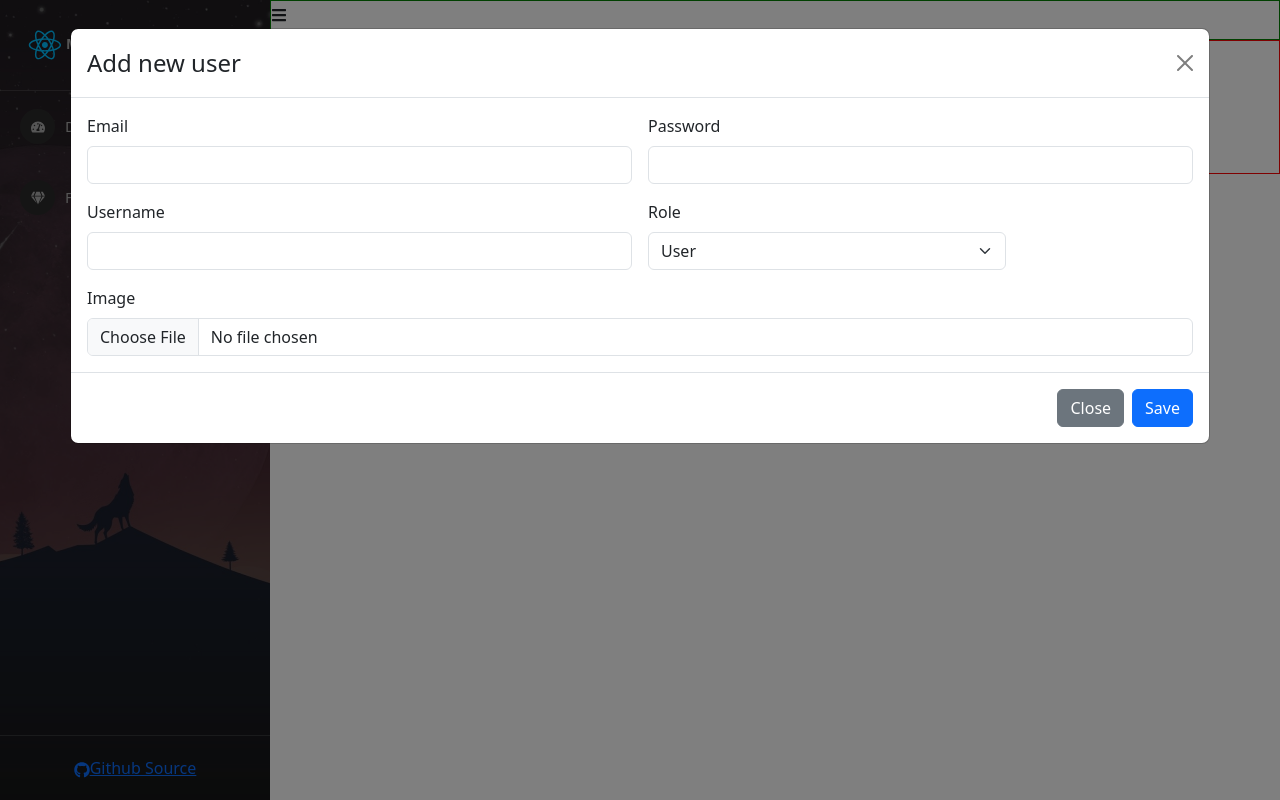
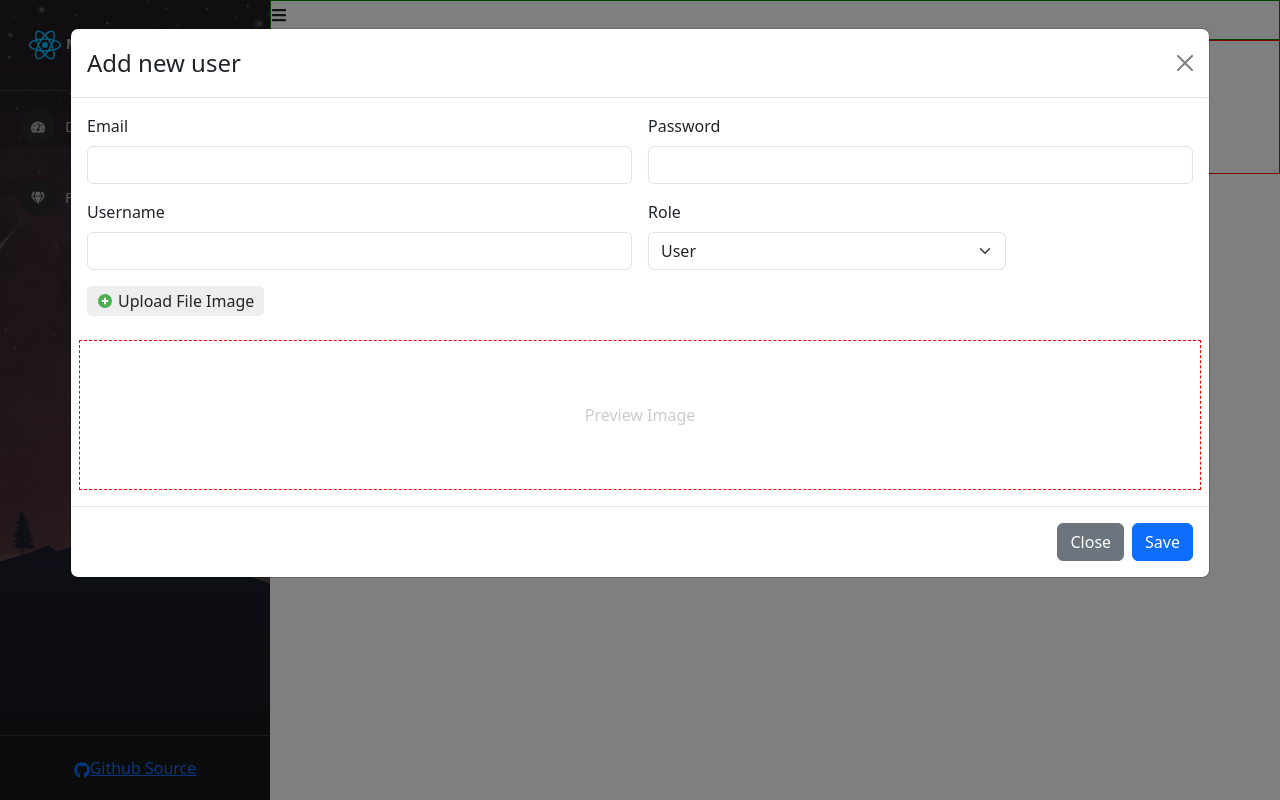
Before and after one commit to hieudm05/Test-ReactJS, a React (Create React App) app: page /admin/manage-users in a window 1280 px wide. Both pictures are taken after a click on the button "Launch demo modal". Built offline with nearby package versions, Linux system fonts and the light colour scheme.

Commit message:
img preview stack

```diff
--- a/src/components/Admin/Content/ManageUser.js
+++ b/src/components/Admin/Content/ManageUser.js
@@ -1,9 +1,9 @@
 import ModalCreateUser from "./ModalCreateUser";
-
+import './ManageUser.scss';
 
 const MagageUser = () => {
   return (
-    <div className="mage-user-container">
+    <div className="manage-user-container">
       <div className="title">
         <h1>Manage Users</h1>
       </div>
@@ -11,8 +11,8 @@
         <button className="btn btn-success"> + Add User</button>
       </div>
       <div>
+      </div>
         <ModalCreateUser />
-      </div>
     </div>
   );
 };
--- /dev/null
+++ b/src/components/Admin/Content/ManageUser.scss
@@ -0,0 +1,34 @@
+.manage-user-container{
+    .users-content{
+
+    }
+}
+.modal-add-user{
+    .img-preview{
+        border: 1px dashed red;
+        height: 150px;
+        display: flex;
+        justify-content: center;
+        align-items: center;
+        color:#ccc;
+    }
+    img{
+        max-width: 100%;
+        max-height: 100%;
+    }
+    .label-upload{
+        display: flex;
+        align-items: center;
+        width: fit-content;
+        gap: 5px;
+        cursor: pointer;
+        border: 1px solid red;
+        padding: 3px 10px;
+        border-radius: 5px;
+        background: #eeeeee;
+        border: none;
+        &:hover{
+            background-color: #dcdcdc;
+        }
+    }
+}
--- a/src/components/Admin/Content/ModalCreateUser.js
+++ b/src/components/Admin/Content/ModalCreateUser.js
@@ -1,6 +1,7 @@
 import { useState } from "react";
 import Button from "react-bootstrap/Button";
 import Modal from "react-bootstrap/Modal";
+import { FcPlus } from "react-icons/fc";
 
 function ModalCreateUser() {
   const [show, setShow] = useState(false);
@@ -8,13 +9,36 @@
   const handleClose = () => setShow(false);
   const handleShow = () => setShow(true);
 
+  const [email, setEmail] = useState("");
+  const [password, setPassword] = useState("");
+  const [username, setUsername] = useState("");
+  const [role, setRole] = useState("USER");
+  const [image, setImage] = useState("");
+  const [previewImage, setPreviewImage] = useState("");
+
+  const handleUploadImage = (event) => {
+    if (event.target && event.target.files && event.target.files[0]) {
+      setPreviewImage(URL.createObjectURL(event.target.files[0]));
+      setImage(event.target.files[0]);
+    } else {
+      //   setPreviewImage("");
+    }
+    // console.log("uploadfile nào", event.target.files[0]);
+  };
+
   return (
     <>
       <Button variant="primary" onClick={handleShow}>
         Launch demo modal
       </Button>
 
-      <Modal show={show} onHide={handleClose} size="xl" backdrop="static">
+      <Modal
+        show={show}
+        onHide={handleClose}
+        size="xl"
+        backdrop="static"
+        className="modal-add-user"
+      >
         <Modal.Header closeButton>
           <Modal.Title>Add new user</Modal.Title>
         </Modal.Header>
@@ -22,19 +46,37 @@
           <form className="row g-3">
             <div className="col-md-6">
               <label className="form-label">Email</label>
-              <input type="email" className="form-control" />
+              <input
+                type="email"
+                className="form-control"
+                value={email}
+                onChange={(event) => setEmail(event.target.value)}
+              />
             </div>
             <div className="col-md-6">
               <label className="form-label">Password</label>
-              <input type="password" className="form-control" />
+              <input
+                type="password"
+                className="form-control"
+                value={password}
+                onChange={(event) => setPassword(event.target.value)}
+              />
             </div>
             <div className="col-md-6">
               <label className="form-label">Username</label>
-              <input type="text" className="form-control" />
+              <input
+                type="text"
+                className="form-control"
+                value={username}
+                onChange={(event) => setUsername(event.target.value)}
+              />
             </div>
             <div className="col-md-4">
               <label className="form-label">Role</label>
-              <select className="form-select">
+              <select
+                className="form-select"
+                onChange={(event) => setRole(event.target.value)}
+              >
                 <option selected value="USER">
                   User
                 </option>
@@ -42,8 +84,23 @@
               </select>
             </div>
             <div className="col-md-12">
-              <label className="form-label">Image</label>
-              <input type="file" className="form-control" />
+              <label className="form-label label-upload" htmlFor="file-upload">
+                <FcPlus /> Upload File Image
+              </label>
+              <input
+                type="file"
+                id="file-upload"
+                hidden
+                onChange={(event) => handleUploadImage(event)}
+              />
+            </div>
+
+            <div className="col-md-12 img-preview">
+              {previewImage ? (
+                <img src={previewImage} alt="preview" />
+              ) : (
+                <span>Preview Image</span>
+              )}
             </div>
           </form>
         </Modal.Body>
```
